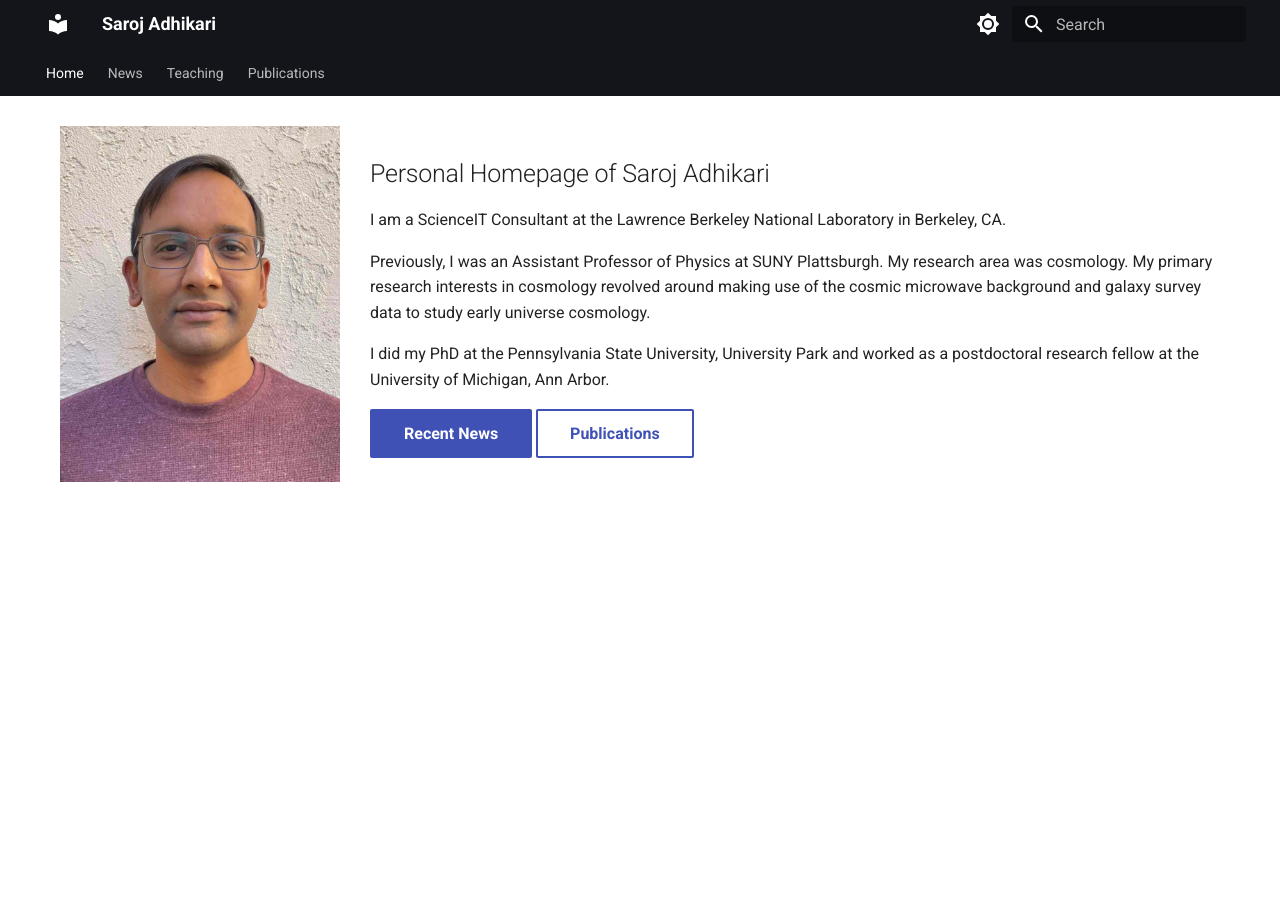
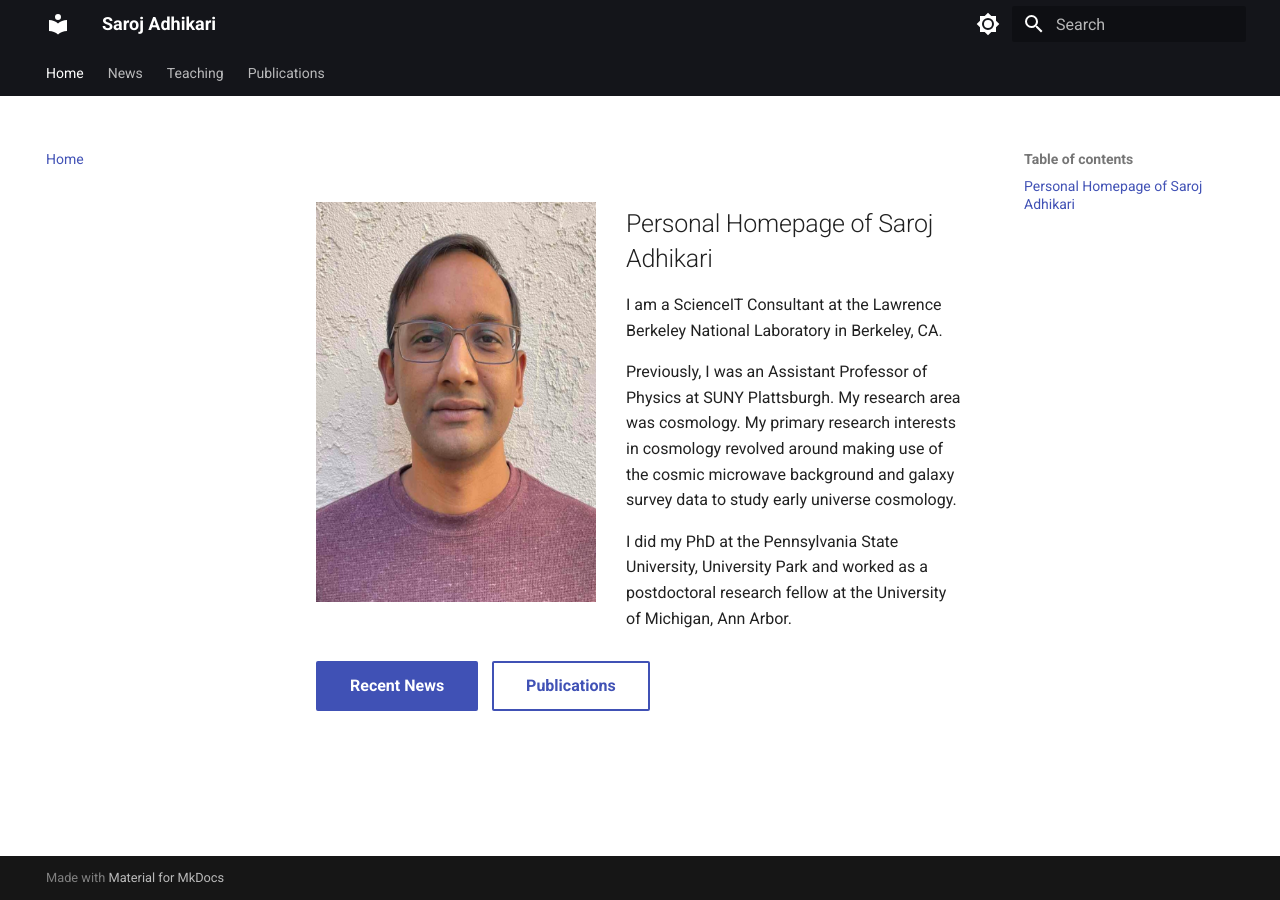
Before and after one commit to sarojadhikari/sarojadhikari.github.io, an MkDocs documentation site: the page built from docs/index.md, in a window 1280 px wide. Built offline with MkDocs 1.6.1 and Material for MkDocs 9.7.7, drawn with Linux system fonts in a browser that asks for light colours.

Commit message:
Convert homepage from HTML override to pure Markdown
Co-authored-by: sarojadhikari <16859170+sarojadhikari@users.noreply.github.com>

```diff
--- /dev/null
+++ b/docs/assets/stylesheets/extra.css
@@ -0,0 +1,63 @@
+/* Custom styles for homepage layout */
+
+/* Hide the default page title on homepage */
+.md-content article > h1:first-child {
+    display: none;
+}
+
+.homepage-container {
+    max-width: 1200px;
+    margin: 2rem auto;
+    padding: 0 1rem;
+}
+
+.homepage-image {
+    float: left;
+    margin-right: 30px;
+    margin-bottom: 20px;
+    text-align: left;
+}
+
+.homepage-image img {
+    width: 280px;
+    height: 400px;
+    display: block;
+}
+
+.homepage-content {
+    padding-top: 20px;
+}
+
+.homepage-content h2 {
+    margin-top: 0;
+}
+
+.homepage-buttons {
+    margin-top: 1.5rem;
+    clear: both;
+}
+
+.homepage-buttons .md-button {
+    margin-right: 0.5rem;
+    margin-bottom: 0.5rem;
+}
+
+/* Clear float after content */
+.homepage-container::after {
+    content: "";
+    display: table;
+    clear: both;
+}
+
+@media screen and (max-width: 768px) {
+    .homepage-image {
+        float: none;
+        margin: 0 auto 20px;
+        text-align: center;
+    }
+
+    .homepage-image img {
+        max-width: 100%;
+        height: auto;
+    }
+}
--- a/docs/index.md
+++ b/docs/index.md
@@ -1,12 +1,31 @@
 ---
-template: home.html
 title: Saroj Adhikari
 social:
     cards_layout_options:
         title: Personal Homepage
 ---
 
-# Welcome
+<div class="homepage-container" markdown>
 
+<div class="homepage-image" markdown>
+![Saroj Adhikari](assets/images/saroj_2023.jpg){ width="280" height="400" }
+</div>
 
-Testing items
+<div class="homepage-content" markdown>
+
+## Personal Homepage of Saroj Adhikari
+
+I am a ScienceIT Consultant at the Lawrence Berkeley National Laboratory in Berkeley, CA.
+
+Previously, I was an Assistant Professor of Physics at SUNY Plattsburgh. My research area was cosmology. My primary research interests in cosmology revolved around making use of the cosmic microwave background and galaxy survey data to study early universe cosmology.
+
+I did my PhD at the Pennsylvania State University, University Park and worked as a postdoctoral research fellow at the University of Michigan, Ann Arbor.
+
+<div class="homepage-buttons" markdown>
+[Recent News](news.md){ .md-button .md-button--primary }
+[Publications](publications.md){ .md-button }
+</div>
+
+</div>
+
+</div>
--- a/docs/overrides/home.html
+++ /dev/null
@@ -1,34 +0,0 @@
-{#-
-  This file was automatically generated - do not edit
--#}
-{% extends "main.html" %}
-{% block tabs %}
-  {{ super() }}
-  <style>.md-header{position:initial}.md-main__inner{margin:10}.md-content{display:none}@media screen and (min-width:60em){.md-sidebar--secondary{display:none}}@media screen and (min-width:76.25em){.md-sidebar--primary{display:none}}</style>
-  <section class="mdx-container">
-    <div class="md-grid md-typeset">
-      <div class="mdx-hero">
-        <div class="mdx-hero__image" style="text-align:left; float:left; padding:30px;">
-          <img src="assets/images/saroj_2023.jpg" alt="" width="280" height="400" draggable="false" float="left">
-        </div>
-        <div class="mdx-hero__content" style="padding:20px;">
-          <h2>{{ config.site_description }}</h2>
-          <p>I am a ScienceIT Consultant at the Lawrence Berkeley National Laboratory in Berkeley, CA.</p>
-
-          <p>Previously, I was an Assistant Professor of Physics at SUNY Plattsburgh. My research area was cosmology. My primary research interests in cosmology revolved around making use of the cosmic microwave background and galaxy survey data to study early universe cosmology.</p>
-
-          <p>I did my PhD at the Pennsylvania State University, University Park and worked as a postdoctoral research fellow at the University of Michigan, Ann Arbor.</p>
-
-          <a href="{{ page.next_page.url | url }}" title="{{ page.next_page.title | e }}" class="md-button md-button--primary">
-            Recent News
-          </a>
-          <a href="{{ 'publications/' | url }}" title="Publications" class="md-button">
-            Publications
-          </a>
-        </div>
-      </div>
-    </div>
-  </section>
-{% endblock %}
-{% block content %}{% endblock %}
-{% block footer %}{% endblock %}
--- a/mkdocs.yml
+++ b/mkdocs.yml
@@ -3,7 +3,6 @@ site_description: Personal Homepage of Saroj Adhikari
 
 theme:
     name: material
-    custom_dir: docs/overrides
     palette:
         # Palette toggle for light mode
         - media: "(prefers-color-scheme: light)"
@@ -31,6 +30,8 @@ markdown_extensions:
     - abbr
     - admonition
     - pymdownx.details
+    - attr_list
+    - md_in_html
 
 nav:
     - Home: index.md
@@ -42,3 +43,6 @@ extra:
     analytics:
         provider: google
         property: !ENV GOOGLE_ANALYTICS_KEY
+
+extra_css:
+    - assets/stylesheets/extra.css
```
